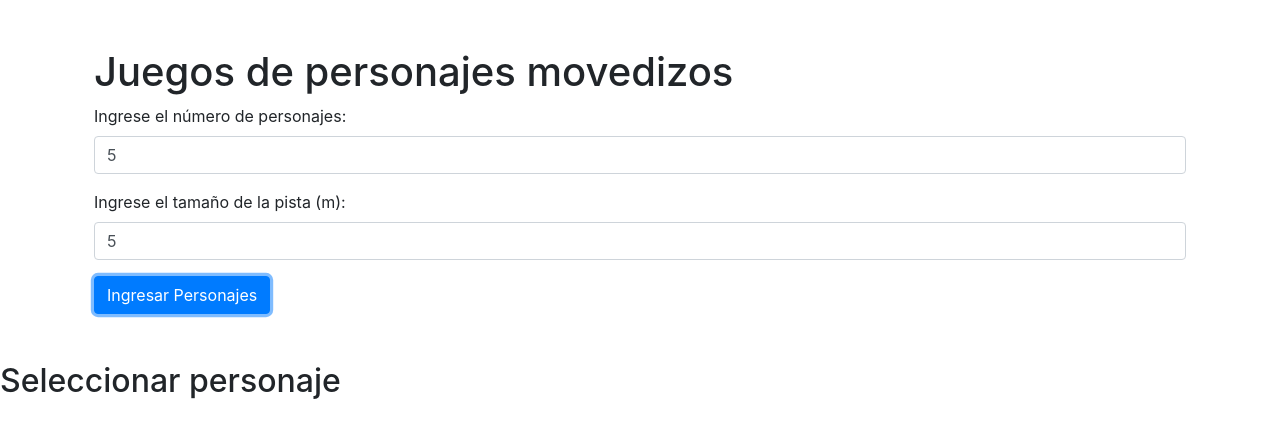
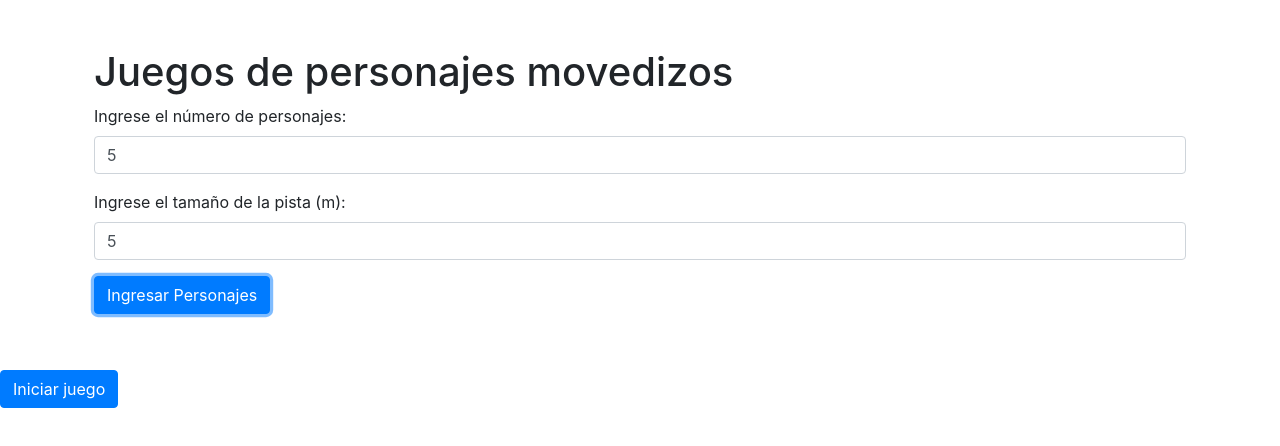
Before and after one commit to DiegoLG15/Lab9_20200839, a plain HTML site: page Lab9_20200839/index.html in a window 1280 px wide. Both pictures are taken after typing "5", "5" into the empty fields and a click on the button "Ingresar Personajes". Drawn offline with nearby package versions, Linux system fonts and the light colour scheme.

Commit message:
lab9_P1.2

```diff
--- a/Lab9_20200839/index.html
+++ b/Lab9_20200839/index.html
@@ -39,11 +39,12 @@
     </form>
 </div>
 <div id="selectPersonaje" style="display: none;">
-    <h2>Seleccionar personaje</h2>
+    <h2></h2>
+    <button type="submit" value="Enviar" class="btn btn-primary">Iniciar juego</button>
 
 </div>
 <div class="invalid-feedback" style="display: none;">
-    Por favor, ingrese valores válidos.
+    Ingrese valores válidos.
 </div>
 </body>
 </html>
```
